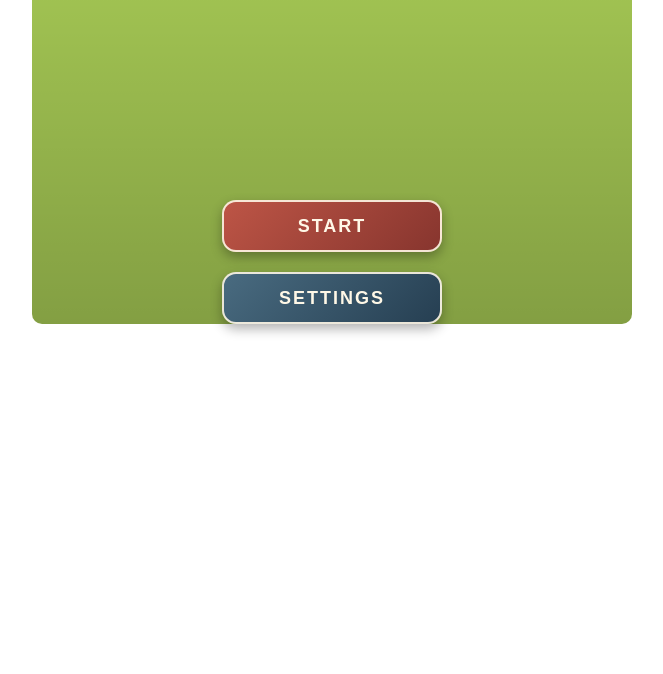
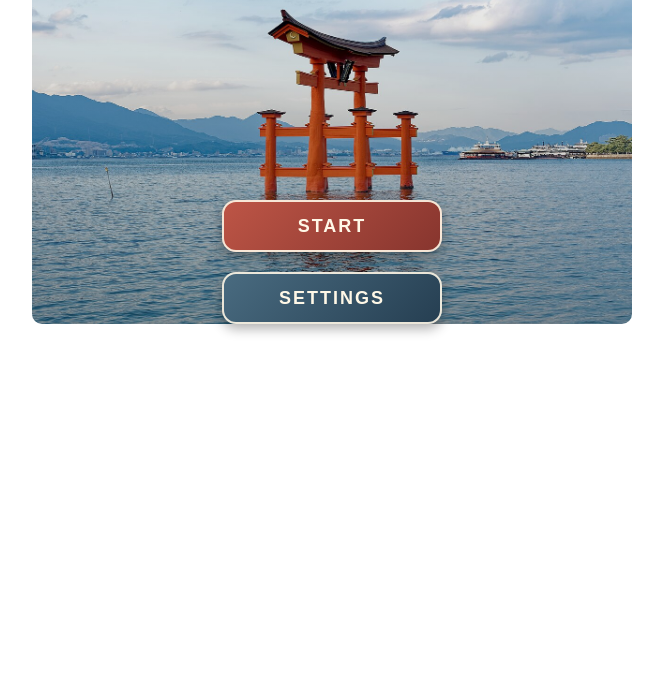
Before and after one commit to kinnikuotokor-cyber/MiyaTyping, a plain HTML site: page index.html in a window 1280 px wide. Shown: the part 126-800 px from the top of the page, without its empty margins (308-971 px from the left). Drawn offline with Linux system fonts and the light colour scheme.

Commit message:
Add files via upload

```diff
--- a/ミヤタイピング.css
+++ b/ミヤタイピング.css
@@ -122,7 +122,7 @@
         rgba(0,0,0,0.05),
         rgba(0,0,0,0.25)
     ),
-    url("./images/1280px宮島の神社の写真.jpg");
+    url("./1280px宮島の神社の写真.jpg");
     background-size:cover;
     background-position:center;
     background-repeat:no-repeat;
```
